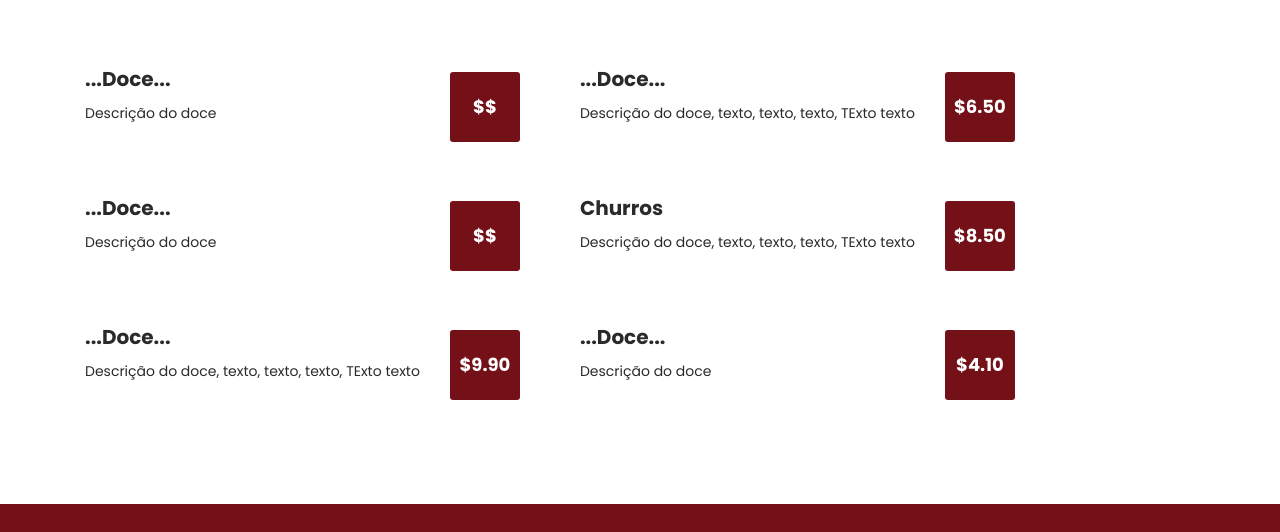
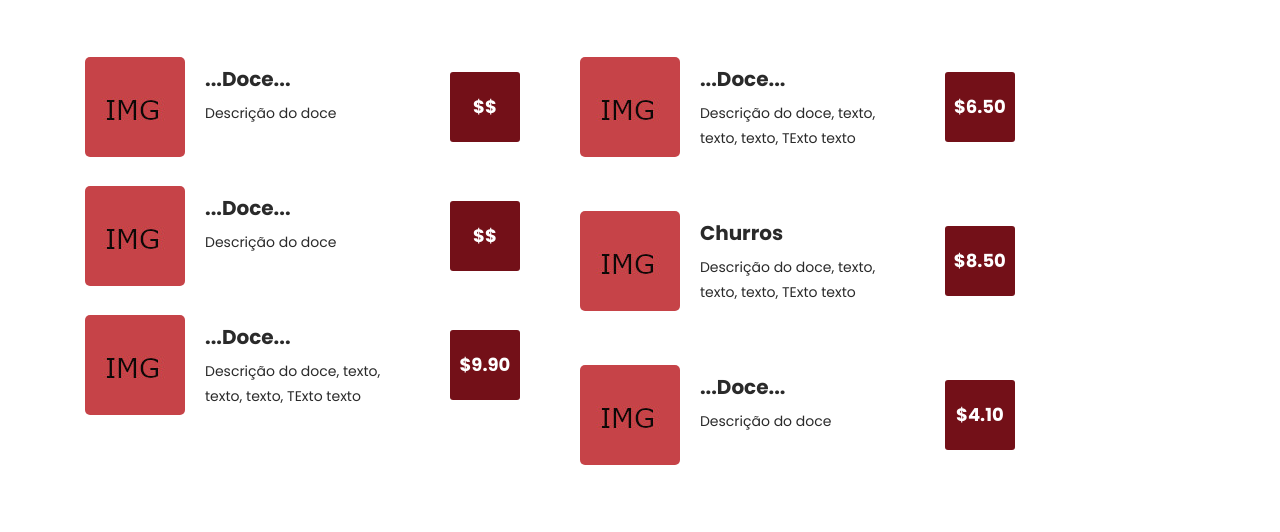
Before and after one commit to MarcusVRezende/1paes-e-vinhos, a plain HTML site: page index.html in a window 1280 px wide. Shown: the part 2520-3052 px from the top of the page. Drawn offline with Linux system fonts and the light colour scheme.

Commit message:
index.html

```diff
--- a/index.html
+++ b/index.html
@@ -241,7 +241,7 @@
                                                 <div class="left-list">
                                                     <div class="col-lg-12">
                                                         <div class="tab-item">
-                                                            <img src="assets/images/exmplo.jpg" alt="">
+                                                            <img src="assets/images/exemplo.jpg" alt="">
                                                             <h4>...Doce...</h4>
                                                             <p>Descrição do doce</p>
                                                             <div class="price">
@@ -251,7 +251,7 @@
                                                     </div>
                                                     <div class="col-lg-12">
                                                         <div class="tab-item">
-                                                            <img src="assets/images/exmplo.jpg" alt="">
+                                                            <img src="assets/images/exemplo.jpg" alt="">
                                                             <h4>...Doce...</h4>
                                                             <p>Descrição do doce</p>
                                                             <div class="price">
@@ -261,7 +261,7 @@
                                                     </div>
                                                     <div class="col-lg-12">
                                                         <div class="tab-item">
-                                                            <img src="assets/images/exmplo.jpg" alt="">
+                                                            <img src="assets/images/exemplo.jpg" alt="">
                                                             <h4>...Doce...</h4>
                                                             <p>Descrição do doce, texto, texto, texto, TExto texto</p>
                                                             <div class="price">
@@ -277,7 +277,7 @@
                                                 <div class="right-list">
                                                     <div class="col-lg-12">
                                                         <div class="tab-item">
-                                                            <img src="assets/images/exmplo.jpg" alt="">
+                                                            <img src="assets/images/exemplo.jpg" alt="">
                                                             <h4>...Doce...</h4>
                                                             <p>Descrição do doce, texto, texto, texto, TExto texto</p>
                                                             <div class="price">
@@ -287,7 +287,7 @@
                                                     </div>
                                                     <div class="col-lg-12">
                                                         <div class="tab-item">
-                                                            <img src="assets/images/exmplo.jpg" alt="">
+                                                            <img src="assets/images/exemplo.jpg" alt="">
                                                             <h4>Churros</h4>
                                                             <p>Descrição do doce, texto, texto, texto, TExto texto</p>
                                                             <div class="price">
@@ -297,7 +297,7 @@
                                                     </div>
                                                     <div class="col-lg-12">
                                                         <div class="tab-item">
-                                                            <img src="assets/images/exmplo.jpg" alt="">
+                                                            <img src="assets/images/exemplo.jpg" alt="">
                                                             <h4>...Doce...</h4>
                                                             <p>Descrição do doce</p>
                                                             <div class="price">
```
